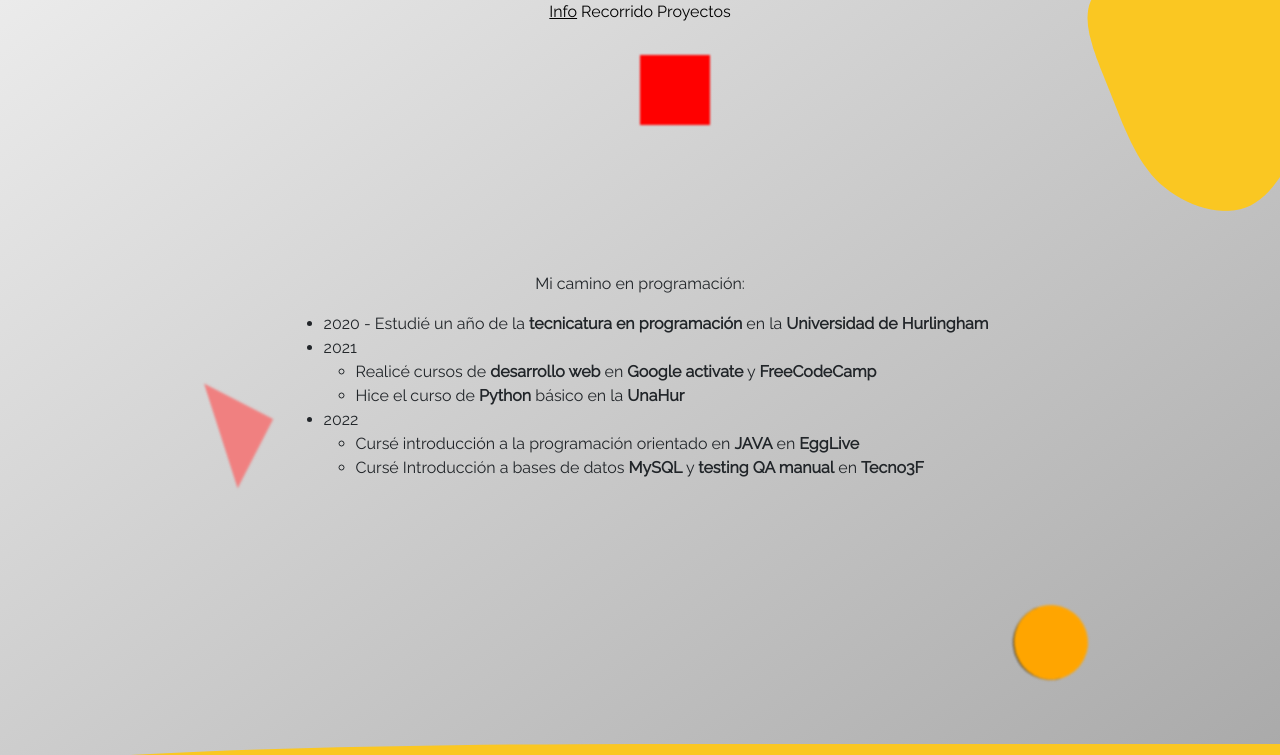
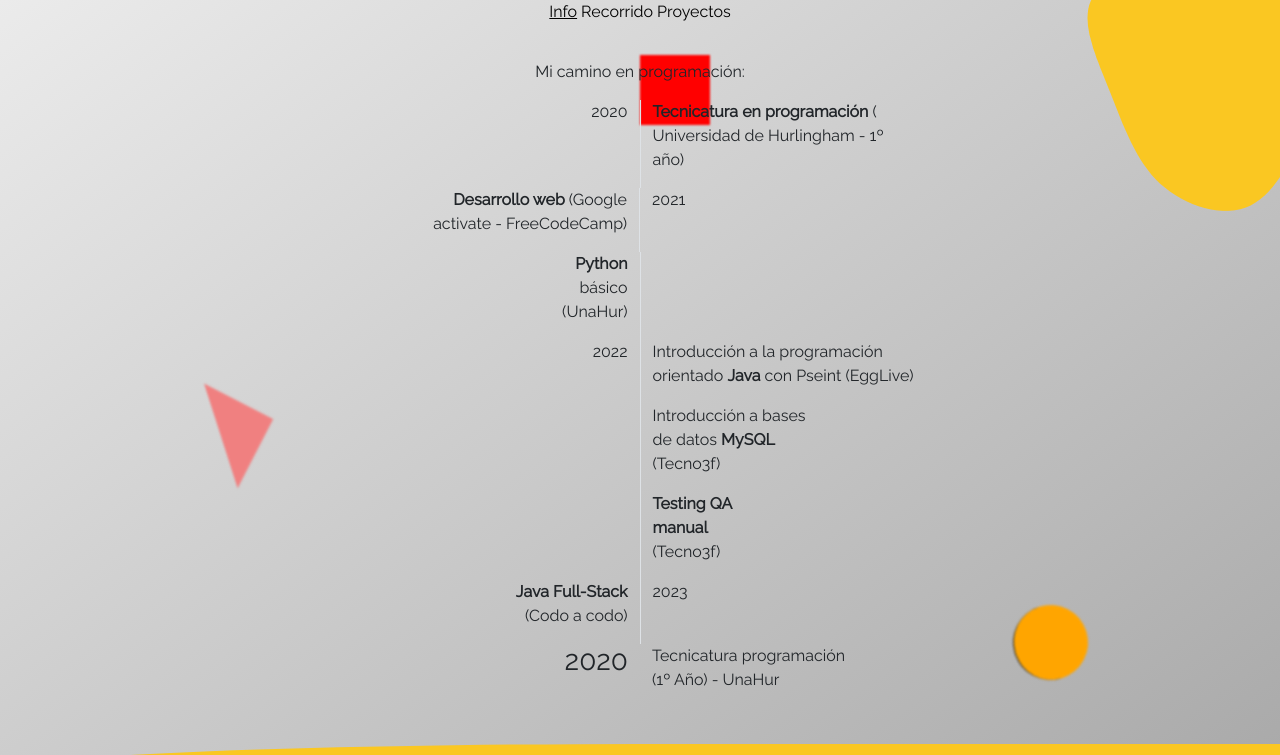
Before and after one commit to Lautarof25/Portfolio, a plain HTML site: page index.html in a window 1280 px wide. Shown: the top 755 px of the page. Drawn offline with nearby package versions, Linux system fonts and the light colour scheme.

Commit message:
adding timeline style recorrido

```diff
--- a/index.html
+++ b/index.html
@@ -49,21 +49,59 @@
 
     <section class="d-flex flex-column align-center">
       <p>Mi camino en programación:</p>
-      <ul>
-        <li>2020 - Estudié un año de la <strong>tecnicatura en programación</strong> en la <strong>Universidad de Hurlingham</strong></li>
-        <li>2021
-          <ul>
-            <li>Realicé cursos de <strong>desarrollo web</strong> en <strong>Google activate</strong> y <strong>FreeCodeCamp</strong></li>
-            <li>Hice el curso de <strong>Python</strong> básico en la <strong>UnaHur</strong></li>
-          </ul>
-        </li>
-        <li>2022
-          <ul>
-            <li>Cursé introducción a la programación orientado en <strong>JAVA</strong> en <strong>EggLive</strong></li>
-            <li>Cursé Introducción a bases de datos <strong>MySQL</strong> y <strong>testing QA manual</strong> en <strong>Tecno3F</strong></li>
-          </ul>
-        </li>
-      </ul>
+      <div class="row">
+        <div class="col text-end border-end">2020</div>
+        <div class="col">
+          <p><strong>Tecnicatura en programación</strong> ( Universidad de Hurlingham - 1º año)</p>
+        </div>
+      </div>
+      <div class="row">
+        <div class="col text-end border-end">
+          <p><strong>Desarrollo web</strong> (Google activate - FreeCodeCamp)</p>
+        </div>
+        <div class="col-6">2021</div>
+      </div>
+      <div class="row">
+        <div class="col text-end border-end">
+          <p>
+            <strong>Python</strong> básico (UnaHur)
+          </p>
+        </div>
+        <div class="col"></div>
+      </div>
+      <div class="row">
+        <div class="col text-end border-end">2022</div>
+        <div class="col">
+          <p>
+            Introducción a la programación orientado <strong>Java</strong> con Pseint (EggLive)
+          </p>
+        </div>
+      </div>
+      <div class="row">
+        <div class="col text-end border-end"></div>
+        <div class="col">
+          <p>
+            Introducción a bases de datos <strong>MySQL</strong> (Tecno3f)
+          </p>
+        </div>
+      </div>
+      <div class="row">
+        <div class="col text-end border-end"></div>
+        <div class="col">
+          <p>
+            <strong>Testing QA manual</strong> (Tecno3f)
+          </p>
+        </div>
+      </div>
+      <div class="row">
+        <div class="col text-end border-end"><p><strong>Java Full-Stack</strong> (Codo a codo)</p></div>
+        <div class="col">2023</div>
+      </div>
+
+      <div class="row">
+        <h3 class="col text-end">2020</h3>
+        <p class="col">Tecnicatura programación (1º Año) - UnaHur</p>
+      </div>
     </section>
 
   </main>
```
